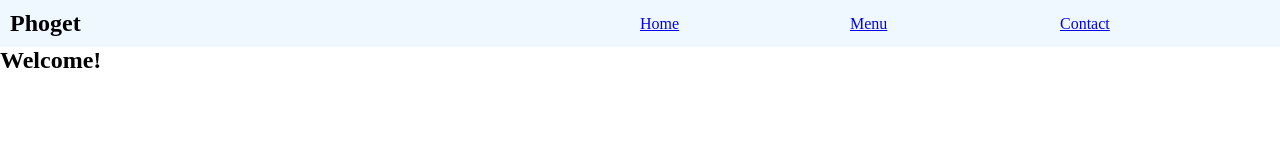
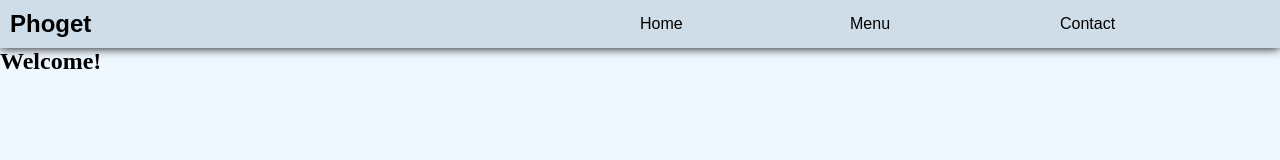
Before and after one commit to Miguel-Matos/phoget, a website built with webpack: page dist/index.html in a window 1280 px wide. Built offline with Linux system fonts and the light colour scheme.

Commit message:
Styled navbar slightly

```diff
--- a/src/input.css
+++ b/src/input.css
@@ -4,10 +4,12 @@
 }
 
 .navbar {
-  background-color: aliceblue;
+  background-color: rgb(207, 221, 233);
   display: flex;
   padding: 10px;
   align-items: center;
+  font-family: sans-serif;
+  box-shadow: 0 0 10px;
 }
 
 .navbar h1 {
@@ -16,4 +18,10 @@
 
 .navbar a {
   flex: 1;
+  text-decoration: none;
+  color: black;
 }
+
+body {
+  background-color: aliceblue;
+}
```
Also changed, not shown: dist/bundle.js.
